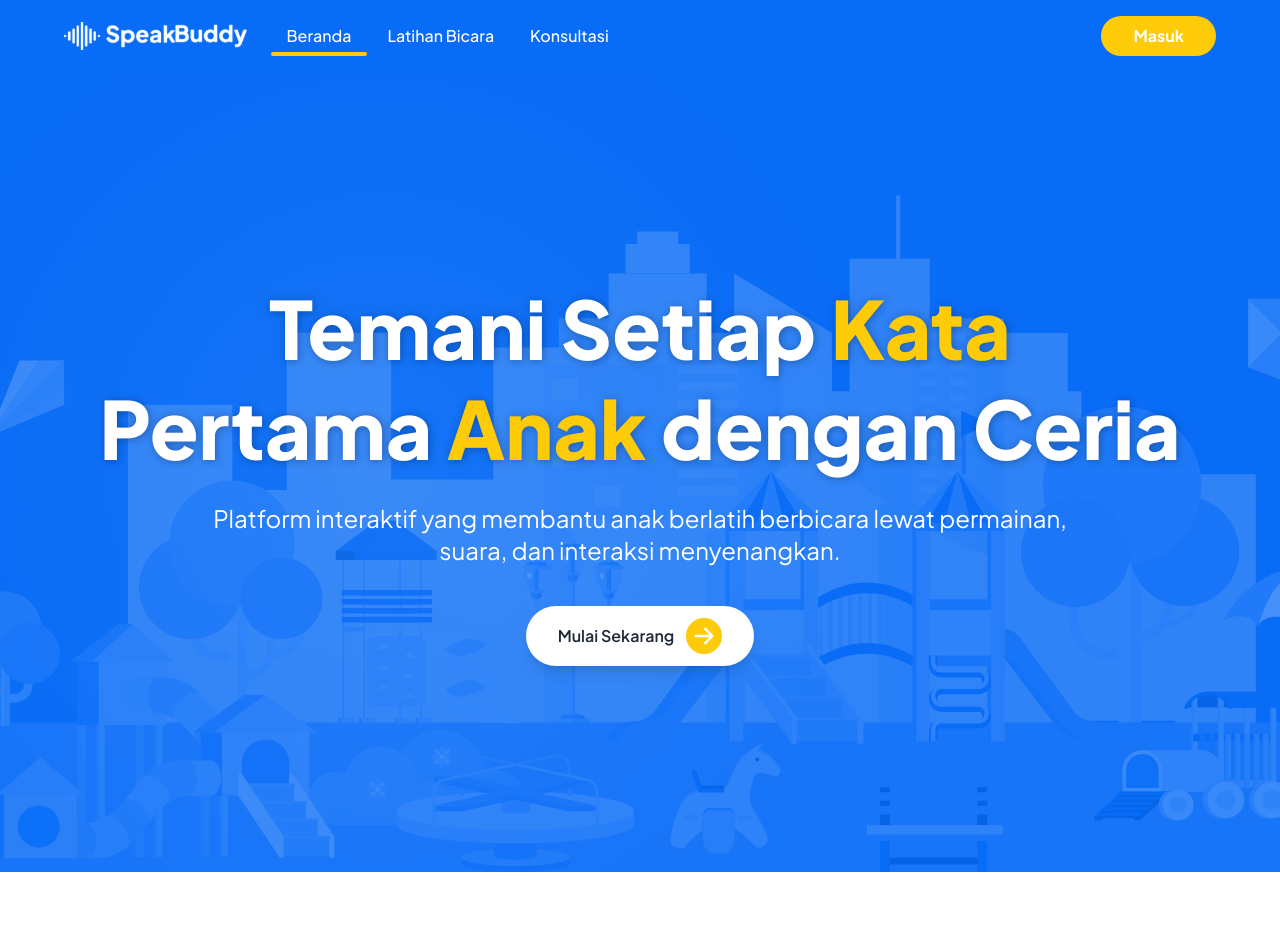
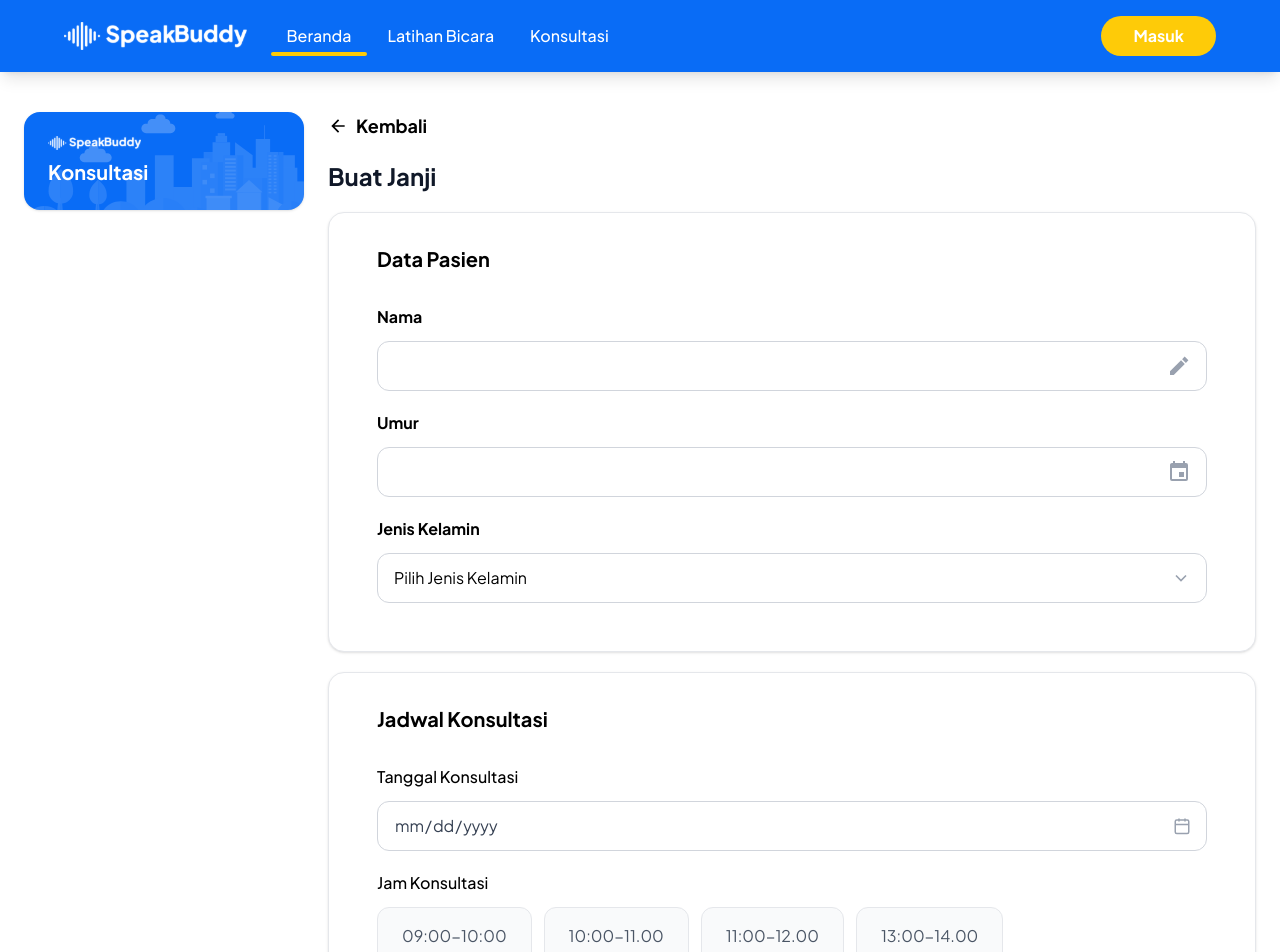
Before and after one commit to SpeakBuddy-Sevent/SpeakBuddy-FE, a Next.js app: page / in a window 1280 px wide. Shown: the top 952 px of the page. Built offline with nearby package versions, Linux system fonts and the light colour scheme; no server answers.

Commit message:
fix kalender

```diff
--- a/src/app/page.tsx
+++ b/src/app/page.tsx
@@ -1,11 +1,15 @@
 import Dashboard from "./home/page"
+import Pretest from "./components/PreTest"
+import Janji from "./konsultasi/BuatJanji/page"
+
 
 export default function Home() {
   return (
     <>
-      <Dashboard />
-      {/* <Pretest />
-      <EditProfile /> */}
+      {/* <Dashboard />
+      <Pretest /> */}
+      <Janji />
+      {/* <EditProfile /> */}
       {/* <Profile /> */}
     {/* <Konsultasi /> */}
     </>
--- a/src/components/buat-janji/BuatJanjiClient.jsx
+++ b/src/components/buat-janji/BuatJanjiClient.jsx
@@ -1,7 +1,7 @@
 "use client";
 import { useState, useEffect } from "react";
 import Link from "next/link";
-import { useRouter, useSearchParams } from "next/navigation";;
+import { useRouter, useSearchParams } from "next/navigation";
 import useDataAnak from "@/hooks/useDataAnak";
 
 export default function BuatJanji() {
@@ -116,7 +116,8 @@
                   <select
                     value={childSex}
                     onChange={(e) => setChildSex(e.target.value)}
-                    className="w-full px-4 py-3 pr-12 border border-gray-300 rounded-xl bg-white text-black focus:outline-none focus:border-blue-500 focus:ring-2 focus:ring-blue-100 appearance-none cursor-pointer">
+                    className="w-full px-4 py-3 pr-12 border border-gray-300 rounded-xl bg-white text-black focus:outline-none focus:border-blue-500 focus:ring-2 focus:ring-blue-100 appearance-none cursor-pointer"
+                  >
                     <option value="">Pilih Jenis Kelamin</option>
                     <option value="perempuan">Perempuan</option>
                     <option value="laki">Laki-laki</option>
@@ -155,10 +156,10 @@
                     type="date"
                     value={selectedDate}
                     onChange={(e) => setSelectedDate(e.target.value)}
-                    className="w-full px-4 py-3 pr-12 border border-gray-300 rounded-xl bg-white text-gray-700"
+                    className="w-full px-4 py-3 pr-12 border border-gray-300 rounded-xl bg-white text-gray-700 [&::-webkit-calendar-picker-indicator]:opacity-0 [&::-webkit-calendar-picker-indicator]:absolute [&::-webkit-calendar-picker-indicator]:w-full [&::-webkit-calendar-picker-indicator]:h-full [&::-webkit-calendar-picker-indicator]:left-0 [&::-webkit-calendar-picker-indicator]:cursor-pointer"
                   />
 
-                  <span className="absolute right-2 md:right-4 top-1/2 -translate-y-1/2 text-gray-400">
+                  <span className="absolute right-4 top-1/2 -translate-y-1/2 text-gray-400 pointer-events-none">
                     <svg
                       width="18"
                       height="18"
```
Lines whose indentation alone changed are shown as unchanged.
